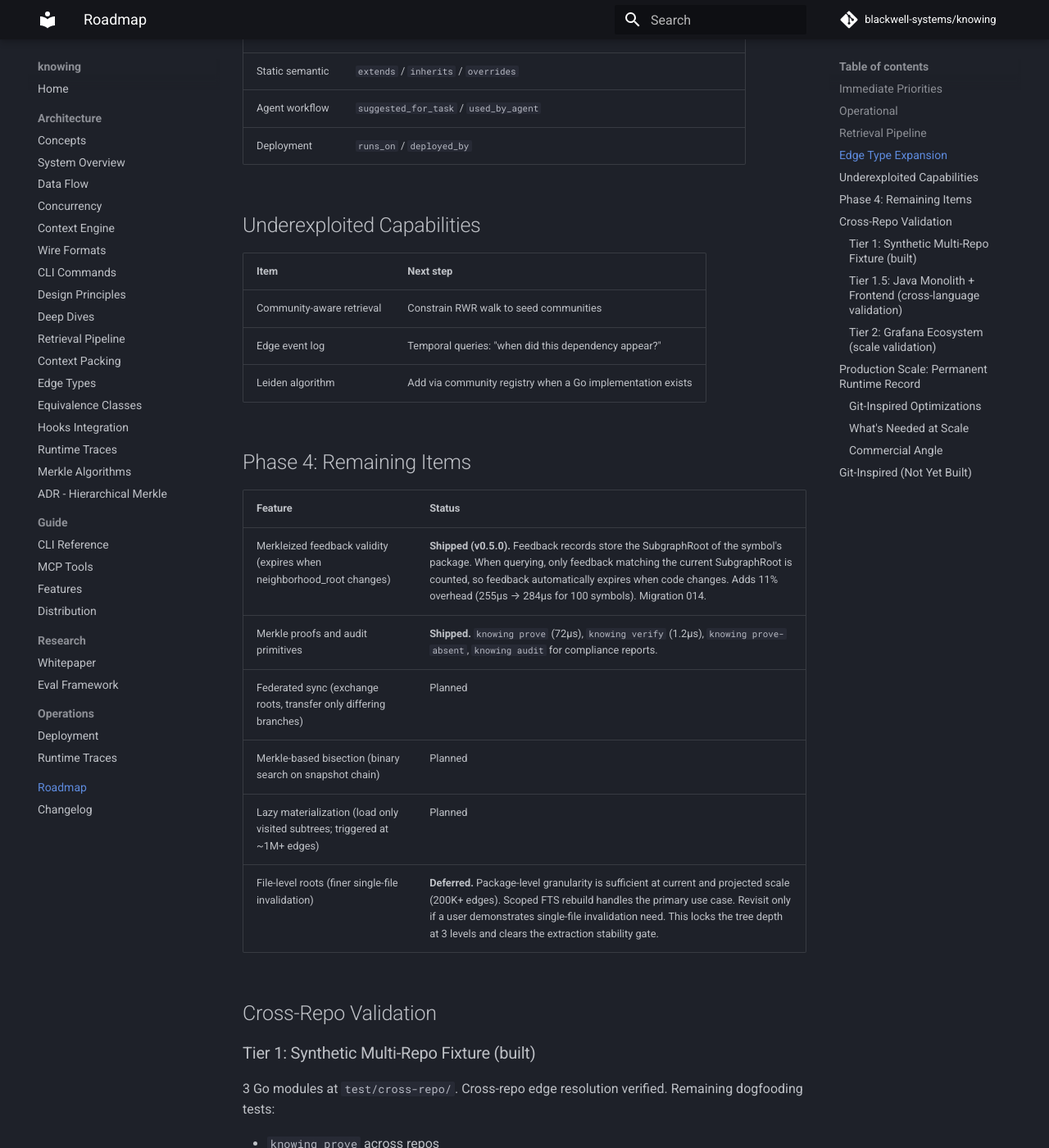
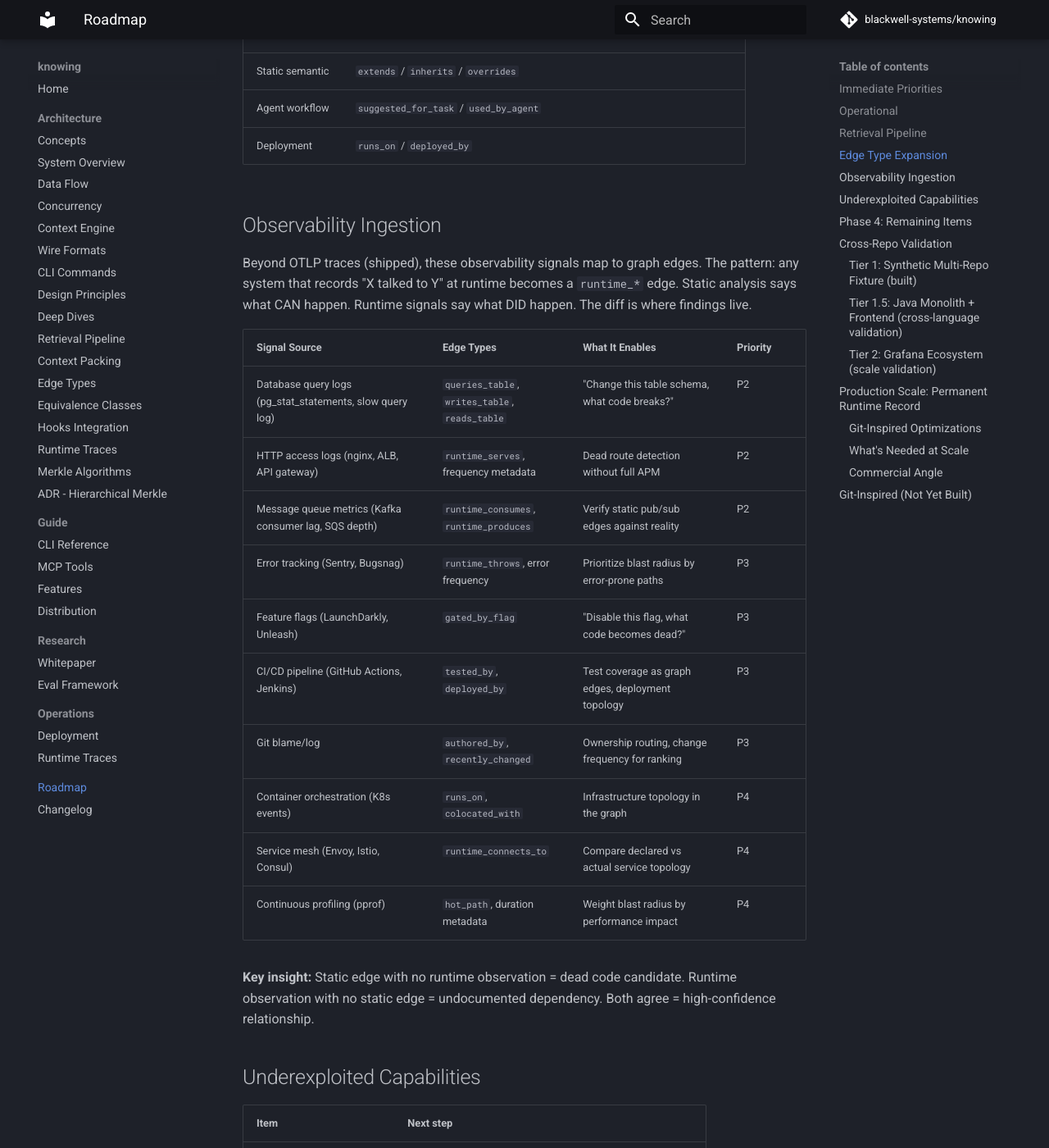
Before and after one commit to blackwell-systems/knowing, an MkDocs documentation site: the page built from docs/roadmap.md, in a window 1280 px wide and 1400 px high, scrolled down 1917 px. Shown: the whole window at 82% size. Built offline with MkDocs 1.6.1 and Material for MkDocs 9.7.7, drawn with Linux system fonts in a browser that asks for light colours; comment, search, counter and statistics services are not loaded.

Commit message:
docs: add Observability Ingestion section to roadmap
10 signal sources beyond OTLP traces: database query logs, HTTP access
logs, message queue metrics, error tracking, feature flags, CI/CD,
git blame, K8s events, service mesh, continuous profiling.

Key insight: static + runtime agreement = high confidence;
disagreement = findings (dead code or undocumented dependencies).

```diff
--- a/docs/roadmap.md
+++ b/docs/roadmap.md
@@ -45,6 +45,25 @@ What's shipped is in the [changelog](CHANGELOG.md). This document covers what's
 | Static semantic | `extends` / `inherits` / `overrides` |
 | Agent workflow | `suggested_for_task` / `used_by_agent` |
 | Deployment | `runs_on` / `deployed_by` |
+
+## Observability Ingestion
+
+Beyond OTLP traces (shipped), these observability signals map to graph edges. The pattern: any system that records "X talked to Y" at runtime becomes a `runtime_*` edge. Static analysis says what CAN happen. Runtime signals say what DID happen. The diff is where findings live.
+
+| Signal Source | Edge Types | What It Enables | Priority |
+|---|---|---|---|
+| Database query logs (pg_stat_statements, slow query log) | `queries_table`, `writes_table`, `reads_table` | "Change this table schema, what code breaks?" | P2 |
+| HTTP access logs (nginx, ALB, API gateway) | `runtime_serves`, frequency metadata | Dead route detection without full APM | P2 |
+| Message queue metrics (Kafka consumer lag, SQS depth) | `runtime_consumes`, `runtime_produces` | Verify static pub/sub edges against reality | P2 |
+| Error tracking (Sentry, Bugsnag) | `runtime_throws`, error frequency | Prioritize blast radius by error-prone paths | P3 |
+| Feature flags (LaunchDarkly, Unleash) | `gated_by_flag` | "Disable this flag, what code becomes dead?" | P3 |
+| CI/CD pipeline (GitHub Actions, Jenkins) | `tested_by`, `deployed_by` | Test coverage as graph edges, deployment topology | P3 |
+| Git blame/log | `authored_by`, `recently_changed` | Ownership routing, change frequency for ranking | P3 |
+| Container orchestration (K8s events) | `runs_on`, `colocated_with` | Infrastructure topology in the graph | P4 |
+| Service mesh (Envoy, Istio, Consul) | `runtime_connects_to` | Compare declared vs actual service topology | P4 |
+| Continuous profiling (pprof) | `hot_path`, duration metadata | Weight blast radius by performance impact | P4 |
+
+**Key insight:** Static edge with no runtime observation = dead code candidate. Runtime observation with no static edge = undocumented dependency. Both agree = high-confidence relationship.
 
 ## Underexploited Capabilities
 
```
